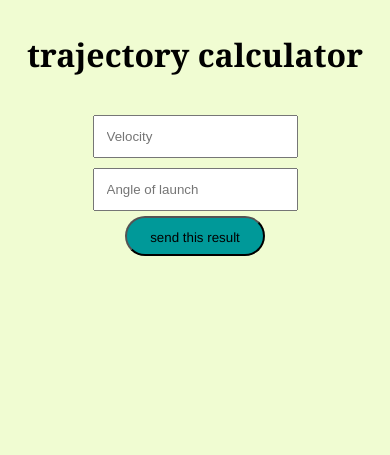
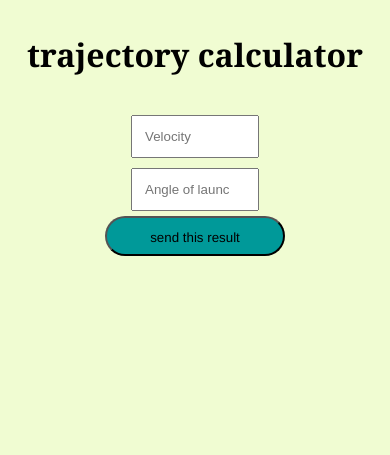
Before and after one commit to Yedidyar/proof_of_concept, a Flask app: page / in a window 390 px wide. Shown: the top 455 px of the page. Run offline with Flask 2, Linux system fonts and the light colour scheme.

Commit message:
validate the input field and sytle them correctly

```diff
--- a/proof_of_concept/main.py
+++ b/proof_of_concept/main.py
@@ -17,12 +17,12 @@ def calculate():
             angle = request.values.get('angle', type=float)
             h, total_length, total_time = trajectory_calculator(
                 velocity, angle)
-            return render_template('index.html', h=h, total_length=total_length, total_time=total_time ,error=error)
+            return render_template('index.html', h=h, total_length=total_length, total_time=total_time, error=error)
         else:
             error = 'the input must be an integer or a float number.'
-            return render_template('index.html',error=error)
+            return render_template('index.html', error=error)
 
 
 if __name__ == '__main__':
     app.debug = True
-    app.run(host='0.0.0.0')
+    app.run(host='0.0.0.0', port='12312')
--- a/proof_of_concept/static/styles/mainpage.css
+++ b/proof_of_concept/static/styles/mainpage.css
@@ -14,6 +14,7 @@ body {
 }
 
 input {
+  width: 12%;
   padding: 12px;
   margin: 5px;
 }
@@ -28,8 +29,11 @@ input {
   font-family: "Franklin Gothic Medium", "Arial Narrow", Arial, sans-serif;
 }
 @media only screen and (max-width: 670px) {
+  input {
+    width: 100px;
+  }
   .input button {
-    width: 140px;
+    width: 180px;
   }
 }
 .copyrights {
@@ -56,8 +60,8 @@ td {
   font-family: Arial, Helvetica, sans-serif;
 }
 
-#output p{
-  font-size:26px;
+#output p {
+  font-size: 26px;
   font-weight: bold;
   font-family: Arial, Helvetica;
 }
--- a/proof_of_concept/templates/index.html
+++ b/proof_of_concept/templates/index.html
@@ -19,32 +19,32 @@
       <form action="/" method="POST">
         <input
           type="number"
+          min="0"
           name="velocity"
           id="velocity"
           placeholder="Velocity"
+          required
         />
         <br />
 
         <input
           type="number"
+          min="0"
+          max="90"
           name="angle"
           id="angle"
           placeholder="Angle of launch"
+          required
         />
         <br />
-        <button
-          type="submit"
-          id="submit_button"
-          >
-          send this result
-        </button>
+        <button type="submit" id="submit_button">send this result</button>
       </form>
     </div>
     <br />
     <div id="output">
       {% if error == None %}
       <table class="result">
-        <th colspan="2" style ="background-color: rgb(119, 191, 219);">
+        <th colspan="2" style="background-color: rgb(119, 191, 219)">
           results
         </th>
         <tr>
@@ -65,17 +65,14 @@
       {% else %}
       <p>{{error}}</p>
       {% endif %}
-      <!-- {% if apply_alert %}
-      <script>
-        alert("The input must be an integer or float");
-      </script>
-      {% endif %} -->
+      <br />
+      <br />
+      <br />
     </div>
     <div class="copyrights">© Copyright by yedidya rashi</div>
-
   </body>
   <script
-      type="text/javascript"
-      src="{{ url_for('static', filename='js/toggel_table.js') }}"
-    ></script>
+    type="text/javascript"
+    src="{{ url_for('static', filename='js/toggel_table.js') }}"
+  ></script>
 </html>
```
